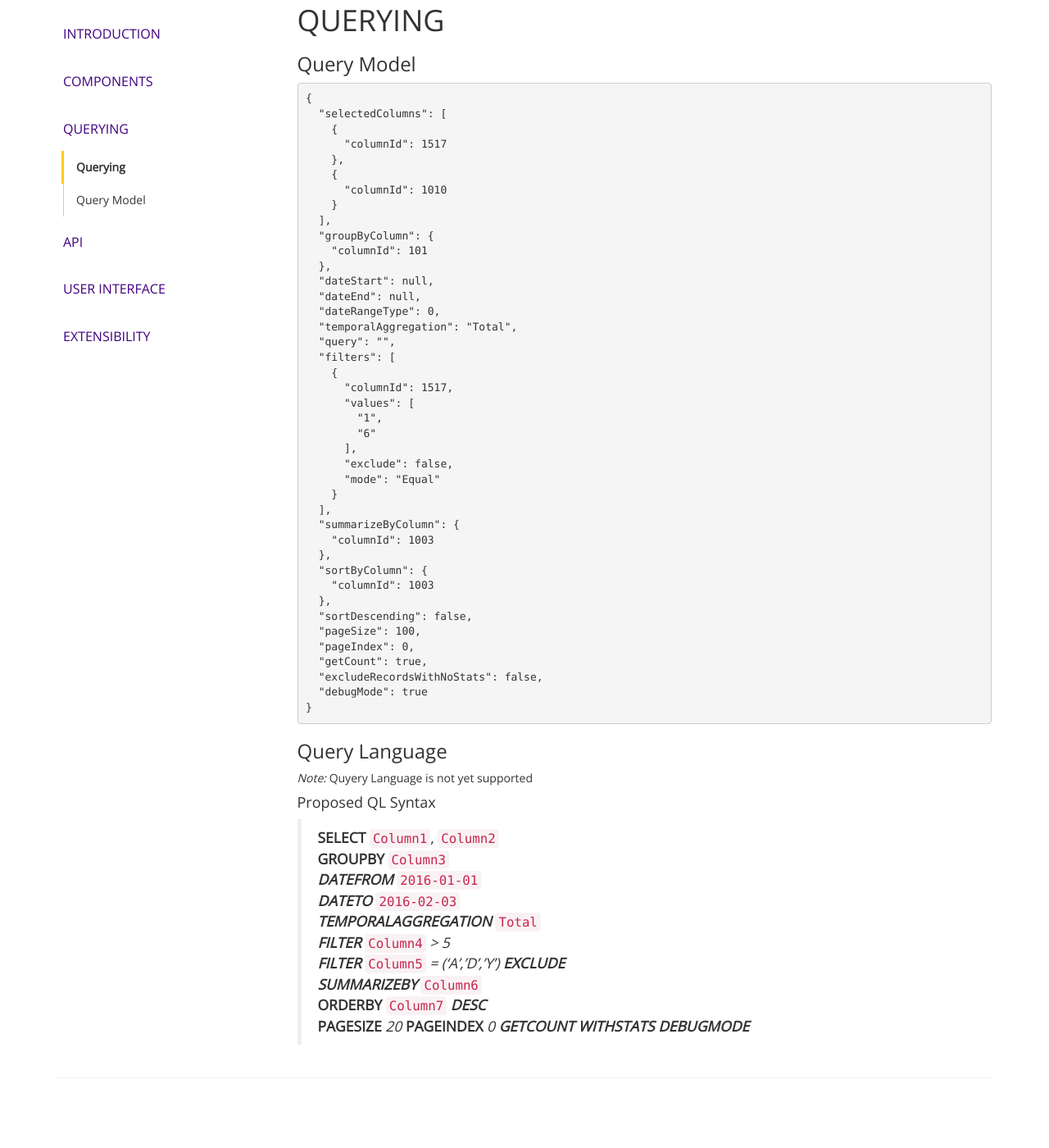
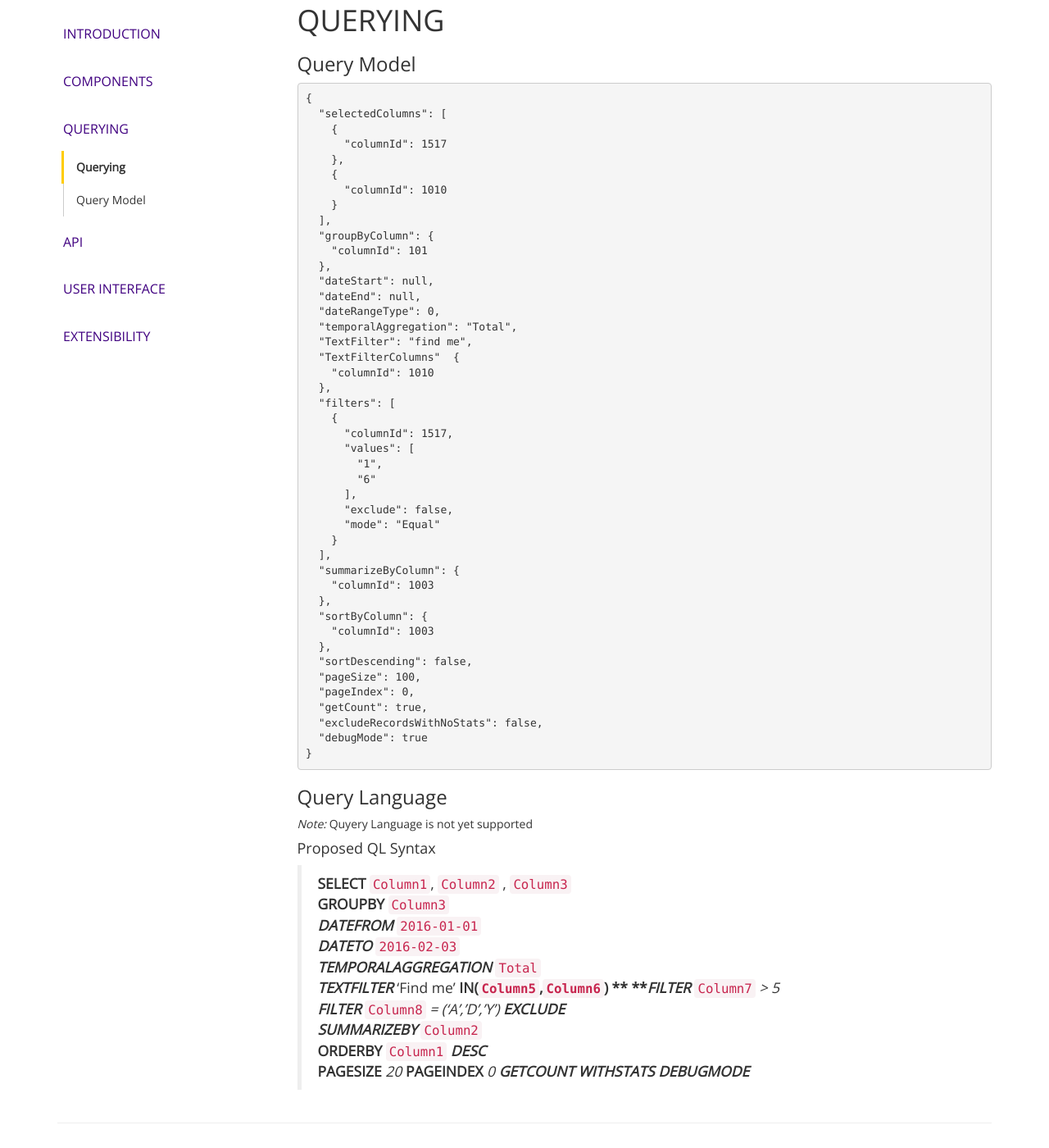
Before and after one commit to MagiQL/magiql.github.io, a Jekyll site: the page built from docs/3-querying/300-index.md, in a window 1280 px wide and 1400 px high, scrolled down 100 px. Shown: the whole window at 82% size. Built offline with Jekyll 4.4.1, drawn with Linux system fonts in a browser that asks for light colours; nearby versions of some CDN libraries; a script that is not in the unit is left out; before the commit the page ends 1445 px from its top, so only the background shows below that.

Commit message:
Update 300-index.md

```diff
--- a/docs/3-querying/300-index.md
+++ b/docs/3-querying/300-index.md
@@ -26,7 +26,10 @@ QUERYING
   "dateEnd": null,
   "dateRangeType": 0,
   "temporalAggregation": "Total",
-  "query": "",
+  "TextFilter": "find me",
+  "TextFilterColumns"  {
+    "columnId": 1010
+  },
   "filters": [
     {
       "columnId": 1517,
@@ -61,13 +64,14 @@ QUERYING
 
 #### Proposed QL Syntax
 >
-**SELECT** `Column1`, `Column2`
+**SELECT** `Column1`, `Column2` , `Column3`
 **GROUPBY** `Column3`
 **_DATEFROM_** `2016-01-01`
 **_DATETO_** `2016-02-03`
 **_TEMPORALAGGREGATION_** `Total`
-**_FILTER_** `Column4` *> 5*
-**_FILTER_** `Column5` *= ('A','D','Y')*  **_EXCLUDE_**
-**_SUMMARIZEBY_** `Column6`
-**ORDERBY** `Column7` **_DESC_**
+**_TEXTFILTER_** 'Find me'   **IN(`Column5`,`Column6`) **
+**_FILTER_** `Column7` *> 5*
+**_FILTER_** `Column8` *= ('A','D','Y')*  **_EXCLUDE_**
+**_SUMMARIZEBY_** `Column2`
+**ORDERBY** `Column1` **_DESC_**
 **PAGESIZE** *20* **PAGEINDEX** *0* **_GETCOUNT_** **_WITHSTATS_** **_DEBUGMODE_**
```
